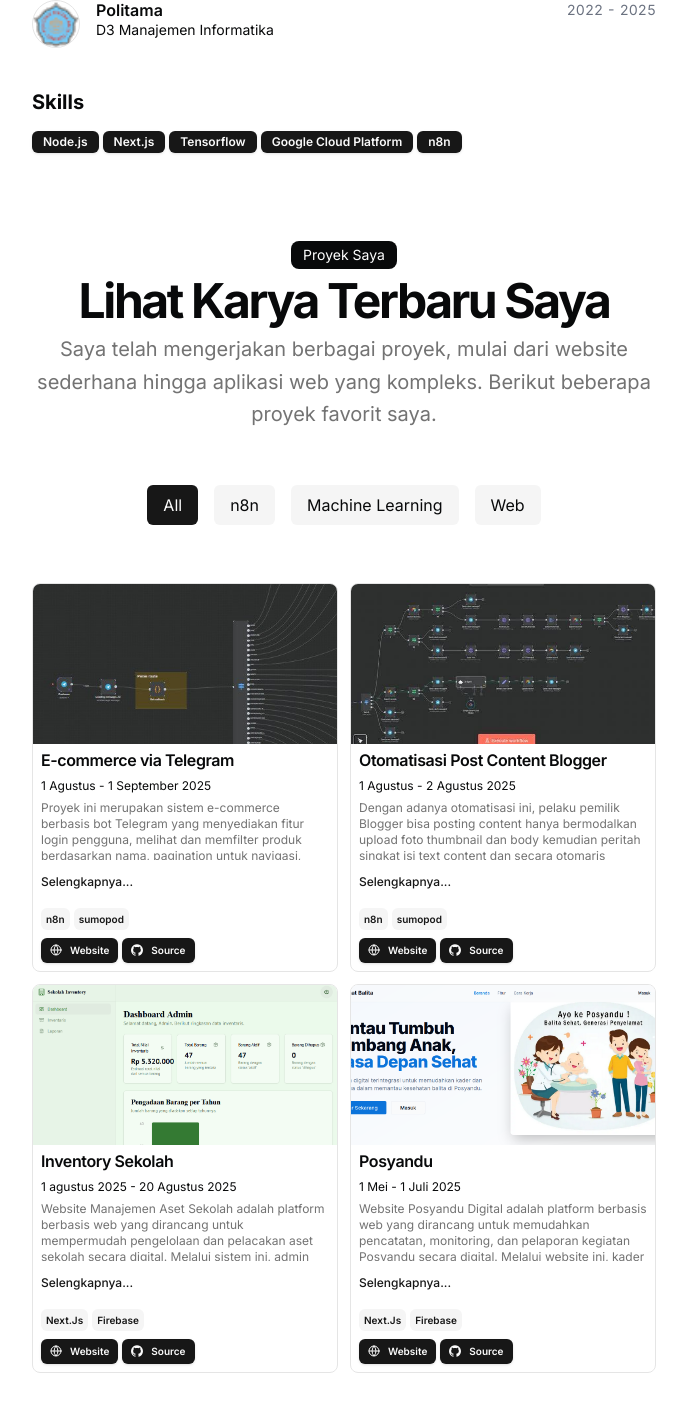
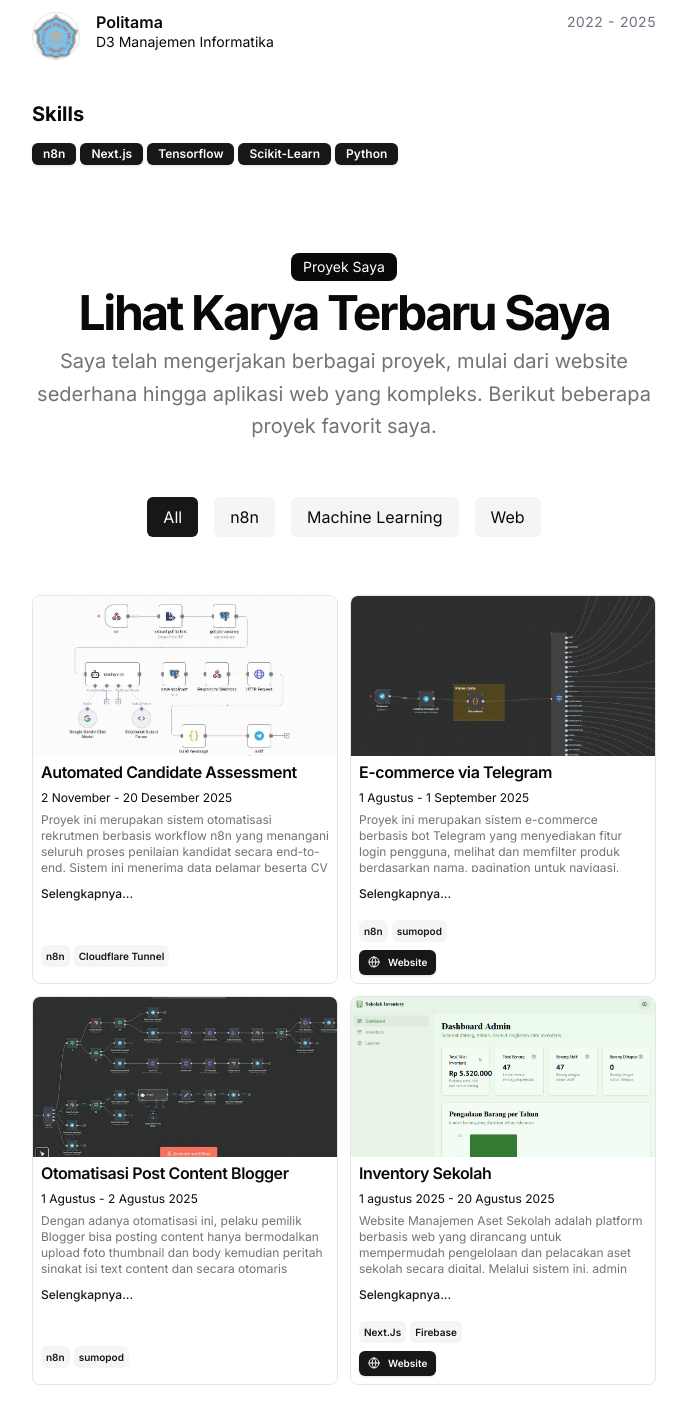
Before and after one commit to ajimaulana123/portfolio, a Next.js app: page / in a window 1280 px wide. Shown: the part 1296-2721 px from the top of the page, without its empty margins (296-983 px from the left). Built offline with nearby package versions, Linux system fonts and the light colour scheme.

Commit message:
UPDATE: project and bio description

```diff
--- a/src/components/navbar.tsx
+++ b/src/components/navbar.tsx
@@ -36,6 +36,7 @@ export default function Navbar() {
               <TooltipTrigger asChild>
                 <Link
                   href={item.href}
+                  target="_blank"
                   className={cn(
                     buttonVariants({ variant: "ghost", size: "icon" }),
                     "size-10 sm:size-12"
@@ -60,6 +61,7 @@ export default function Navbar() {
                 <TooltipTrigger asChild>
                   <Link
                     href={social.url}
+                    target="_blank"
                     className={cn(
                       buttonVariants({ variant: "ghost", size: "icon" }),
                       "size-10 sm:size-12"
--- a/src/components/project-card.tsx
+++ b/src/components/project-card.tsx
@@ -64,6 +64,7 @@ export function ProjectCard({
       <Link
         href={href || "#"}
         className={cn("block cursor-pointer", className)}
+        target="_blank"
       >
         {video && (
           <video
--- a/src/components/resume-card.tsx
+++ b/src/components/resume-card.tsx
@@ -37,7 +37,7 @@ export const ResumeCard = ({
   };
 
   return (
-    <a href={href} className="block cursor-pointer">
+    <a href={href} target="_blank" className="block cursor-pointer">
       <Card className="flex">
         <div className="flex-none">
           <Avatar className="border size-12 m-auto bg-muted-background dark:bg-foreground">
--- a/src/data/resume.tsx
+++ b/src/data/resume.tsx
@@ -9,16 +9,16 @@ export const DATA = {
   location: "Surakarta, Indonesia",
   locationLink: "https://g.co/kgs/AY2Q67h",
   description:
-    "Junior <mark>Full-Stack Developer</mark> dengan pengalaman dalam <mark>Web Development</mark>, <mark>Machine Learning</mark>, dan <mark>Cloud Computing</mark>, <mark>n8n</mark>. Antusias mengembangkan aplikasi berbasis teknologi terbaru untuk memecahkan masalah nyata dan <mark>automatisasi</mark>. Aktif berbagi dan belajar untuk terus berkembang.",
+    "<mark>Full-Stack Developer</mark> dengan pengalaman <mark>1 tahun</mark> serta <mark>5 bulan automation dengan n8n</mark>. Memiliki antusiasme pada bidang <mark>Machine Learning</mark> dan <mark>Cloud Computing</mark> untuk memecahkan berbagai permasalahan nyata.",
   summary:
-    "Fullstack Web Developer dengan pengalaman kurang dari satu tahun dalam membangun website akreditasi, sistem informasi manajemen (SIM), sistem manajemen HRD, company profile, dan website kustom untuk klien freelance menggunakan React.js, Express.js, Next.js, Laravel, dan teknologi modern lainnya. Berpengalaman sebagai cohort Cloud Computing dan Machine Learning di Bangkit Academy, dengan keahlian dalam pengembangan model machine learning menggunakan TensorFlow serta deployment aplikasi di Google Cloud Platform (GCP) melalui Cloud Run. Berhasil mengimplementasikan otomasi workflow menggunakan n8n untuk klien freelance, meningkatkan efisiensi pembuatan konten dan integrasi sistem. Berkomitmen untuk terus mengasah keterampilan di bidang Web Development, Machine Learning, dan Google Cloud Platform.",
+    "Seorang Fullstack Web Developer dan Automation Engineer dengan pengalaman lebih dari 1 tahun menggunakan Next.js serta lebih dari 5 bulan dalam membangun workflow otomatisasi menggunakan n8n. Telah menyelesaikan 10+ proyek yang meliputi pengembangan web, integrasi API, dan sistem automasi. Pernah magang sebagai Fullstack Web Developer Intern di PT Prima Paper Indonesia, serta memiliki pengalaman kerja tambahan di Politeknik Pratama Mulia Surakarta. Juga telah menangani berbagai proyek freelance. Lulusan Bangkit Academy Machine Learning Track, dengan proyek capstone yang meraih peringkat 50 dari 300 peserta, menggunakan Python, TensorFlow, scikit-learn, dan berbagai library pemrosesan data. Berpengalaman pula dalam mengembangkan model machine learning untuk deteksi hoaks di dunia nyata. Dengan kombinasi keahlian di Next.js, n8n, dan machine learning, dikenal sebagai pembelajar cepat yang mampu membangun solusi digital yang efisien, skalabel, dan berdampak.",
   avatarUrl: "/me.jpg",
   skills: [
-    "Node.js",
+    "n8n",
     "Next.js",
     "Tensorflow",
-    "Google Cloud Platform",
-    "n8n"
+    "Scikit-Learn",
+    "Python"
   ],
   navbar: [
     { href: "/", icon: HomeIcon, label: "Home" },
@@ -26,7 +26,7 @@ export const DATA = {
   ],
   contact: {
     email: "aji658911@gmail.com",
-    tel: "+6281234567890",
+    tel: "+6285175434869",
     social: {
       GitHub: {
         name: "GitHub",
@@ -78,7 +78,17 @@ export const DATA = {
   work: [
     {
       company: "Freelance",
-      href: "",
+      badges: [],
+      location: "Remote",
+      title: "Automated Candidate Assessment",
+      logoUrl: "",
+      start: "20 November 2025",
+      end: "20 Desember 2025",
+      description:
+        "Membangun dan mengembangkan workflow n8n untuk mengotomatisasi proses penerimaan kandidat, mulai dari pengumpulan data, analisis CV, penilaian kecocokan, hingga pelaporan hasil.",
+    },
+    {
+      company: "Freelance",
       badges: [],
       location: "Remote",
       title: "E-commerce via Telegram",
@@ -90,7 +100,6 @@ export const DATA = {
     },
      {
       company: "Freelance",
-      href: "",
       badges: [],
       location: "Remote",
       title: "Otomatisasi Post Content Blogger",
@@ -102,7 +111,7 @@ export const DATA = {
     },
     {
       company: "Freelance",
-      href: "",
+      href: "https://sekull-inventory.vercel.app/",
       badges: [],
       location: "Remote",
       title: "Inventory Sekolah",
@@ -114,7 +123,6 @@ export const DATA = {
     },
     {
       company: "Freelance",
-      href: "",
       badges: [],
       location: "Remote",
       title: "Otomatisasi Post Content Wordpress",
@@ -126,7 +134,7 @@ export const DATA = {
     },
     {
       company: "Freelance",
-      href: "",
+      href: "https://meat-commerce-seven.vercel.app/",
       badges: [],
       location: "Remote",
       title: "E-Comerce Daging",
@@ -174,7 +182,6 @@ export const DATA = {
     },
     {
       company: "PT. Prima Paper Indonesia",
-      href: "https://company-profile-production-69d6.up.railway.app/",
       badges: [],
       location: "Hybrid",
       title: "Company Profile & System Management HRD",
@@ -186,7 +193,7 @@ export const DATA = {
     },
     {
       company: "Akreditasi Kampus",
-      href: "http://politama.ac.id/",
+      href: "https://akreditasi-6c3jsmx6f-tamakuz.vercel.app/",
       badges: [],
       location: "On site",
       title: "Akreditasi Jurusan",
@@ -245,8 +252,23 @@ export const DATA = {
   ],
   projects: [
     {
+      title: "Automated Candidate Assessment",
+      dates: "2 November - 20 Desember 2025",
+      active: true,
+      description:
+        "Proyek ini merupakan sistem otomatisasi rekrutmen berbasis workflow n8n yang menangani seluruh proses penilaian kandidat secara end-to-end. Sistem ini menerima data pelamar beserta CV dari website, melakukan konversi CV (PDF) menjadi teks, mengambil data lowongan yang relevan, dan melakukan analisis kecocokan kandidat menggunakan AI berdasarkan kriteria posisi yang dilamar. Hasil analisis kemudian disimpan ke database, CV diunggah ke Supabase Storage, dan sistem mengembalikan status kelulusan kandidat (lolos atau tidak lolos) ke website. Selain itu, workflow juga menghasilkan ringkasan evaluasi serta mengirimkan notifikasi otomatis ke tim HR melalui Telegram. Solusi ini dirancang untuk mempercepat proses screening awal, mengurangi pekerjaan manual HR, dan memastikan proses seleksi berlangsung secara konsisten, efisien, dan dapat di-scale tanpa menambah biaya operasional.",
+      technologies: [
+        "n8n",
+        "Cloudflare Tunnel"
+      ],
+      type: "n8n",
+       links: [
+      ],
+      image: "/ai-hr.png",
+      video: "",
+    },
+    {
       title: "E-commerce via Telegram",
-      href: "",
       dates: "1 Agustus - 1 September 2025",
       active: true,
       description:
@@ -261,19 +283,13 @@ export const DATA = {
           type: "Website",
           href: "https://youtu.be/JrSkkdsUK-0?si=DhsbM4nBx5KjqdGz",
           icon: <Icons.globe className="size-3" />,
-        },
-        {
-          type: "Source",
-          href: "",
-          icon: <Icons.github className="size-3" />,
-        },
+        }
       ],
       image: "/ecommerce-workflow.jpg",
       video: "",
     },
     {
       title: "Otomatisasi Post Content Blogger",
-      href: "",
       dates: "1 Agustus - 2 Agustus 2025",
       active: true,
       description: "Dengan adanya otomatisasi ini, pelaku pemilik Blogger bisa posting content hanya bermodalkan upload foto thumbnail dan body kemudian peritah singkat isi text content dan secara otomaris content tersebut terbit diakun pemilik Blogger.",
@@ -283,16 +299,6 @@ export const DATA = {
       ],
       type: "n8n",
        links: [
-        {
-          type: "Website",
-          href: "",
-          icon: <Icons.globe className="size-3" />,
-        },
-        {
-          type: "Source",
-          href: "https://github.com/ajimaulana123/n8n-template/blob/main/auto%20post%20blogger%20with%20telegram.json",
-          icon: <Icons.github className="size-3" />,
-        },
       ],
       image: "/n8n-wordperss.jpg",
       video: "",
@@ -314,12 +320,7 @@ export const DATA = {
           type: "Website",
           href: "https://sekull-inventory.vercel.app",
           icon: <Icons.globe className="size-3" />,
-        },
-        {
-          type: "Source",
-          href: "",
-          icon: <Icons.github className="size-3" />,
-        },
+        }
       ],
       image: "/inventory-sekull.png",
       video: "",
@@ -339,13 +340,8 @@ export const DATA = {
       links: [
         {
           type: "Website",
-          href: "https://marble-theta.vercel.app/",
+          href: "https://posyandu-9jko.vercel.app/",
           icon: <Icons.globe className="size-3" />,
-        },
-        {
-          type: "Source",
-          href: "",
-          icon: <Icons.github className="size-3" />,
         },
       ],
       image: "/posyandu.png",
@@ -368,12 +364,7 @@ export const DATA = {
           type: "Website",
           href: "https://meat-commerce-seven.vercel.app/",
           icon: <Icons.globe className="size-3" />,
-        },
-        {
-          type: "Source",
-          href: "",
-          icon: <Icons.github className="size-3" />,
-        },
+        }
       ],
       image: "/meat-e-commerce.png",
       video: "",
@@ -395,12 +386,7 @@ export const DATA = {
           type: "Website",
           href: "https://marble-theta.vercel.app/",
           icon: <Icons.globe className="size-3" />,
-        },
-        {
-          type: "Source",
-          href: "",
-          icon: <Icons.github className="size-3" />,
-        },
+        }
       ],
       image: "/marble.png",
       video: "",
@@ -414,7 +400,6 @@ export const DATA = {
         "Dengan adanya website ini, pelaku pemilik warung bisa mencatat informasi barang yang dijual melalui halaman dashboard yang mudah digunakan. Di dalam dashboard ini, mereka dapat menambahkan, mengedit, dan menghapus data barang, termasuk stok, harga, dan kategori. Selain itu, tersedia fitur pencatatan penjualan harian yang otomatis tersimpan, sehingga pemilik warung bisa melihat laporan penjualan secara mingguan atau bulanan dalam bentuk grafik maupun tabel, untuk membantu pengambilan keputusan yang lebih akurat dan efisien.",
       technologies: [
         "React",
-        "Express",
         "Supabase"
       ],
       type: "Web",
@@ -423,11 +408,6 @@ export const DATA = {
           type: "Website",
           href: "https://warung-digital-kasir-oom.vercel.app/",
           icon: <Icons.globe className="size-3" />,
-        },
-        {
-          type: "Source",
-          href: "",
-          icon: <Icons.github className="size-3" />,
         }
       ],
       image: "/kasir-digital.png",
@@ -446,16 +426,6 @@ export const DATA = {
       ],
       type: "n8n",
        links: [
-        {
-          type: "Website",
-          href: "",
-          icon: <Icons.globe className="size-3" />,
-        },
-        {
-          type: "Source",
-          href: "https://github.com/ajimaulana123/n8n-template/blob/main/auto%20post%20wordpress%20with%20telegram.json",
-          icon: <Icons.github className="size-3" />,
-        },
       ],
       image: "/n8n-wordperss.jpg",
       video: "",
@@ -477,12 +447,7 @@ export const DATA = {
           type: "Website",
           href: "https://karak-iota.vercel.app/",
           icon: <Icons.globe className="size-3" />,
-        },
-        {
-          type: "Source",
-          href: "https://github.com/ajimaulana123/karak",
-          icon: <Icons.github className="size-3" />,
-        },
+        }
       ],
       image: "/umkm.png",
       video: "",
@@ -504,12 +469,7 @@ export const DATA = {
           type: "Website",
           href: "https://official-hofe-website.vercel.app/",
           icon: <Icons.globe className="size-3" />,
-        },
-        {
-          type: "Source",
-          href: "https://github.com/ajimaulana123/official-HOFE-website",
-          icon: <Icons.github className="size-3" />,
-        },
+        }
       ],
       image: "/official-web-hofe.png",
       video: "",
@@ -531,19 +491,14 @@ export const DATA = {
           type: "Website",
           href: "https://ppid-solo.vercel.app/",
           icon: <Icons.globe className="size-3" />,
-        },
-        {
-          type: "Source",
-          href: "https://github.com/ajimaulana123/ppid-solo",
-          icon: <Icons.github className="size-3" />,
-        },
+        }
       ],
       image: "/ppid-solo.png",
       video: "",
     },
     {
       title: "System Management HRD",
-      href: "https://sim-hrd-pt-ppi.up.railway.app/",
+      href: "#",
       dates: "1 Februari - Present",
       active: true,
       description:
@@ -553,18 +508,13 @@ export const DATA = {
       ],
       type: "Web",
       links: [
-        {
-          type: "Website",
-          href: "https://sim-hrd-pt-ppi.up.railway.app/",
-          icon: <Icons.globe className="size-3" />,
-        },
       ],
       image: "/sim-hrd-pt-ppi.png",
       video: "",
     },
     {
       title: "Company Profile",
-      href: "https://company-profile-production-69d6.up.railway.app/",
+      href: "#",
       dates: "1 Februari - Present",
       active: true,
       description:
@@ -574,18 +524,13 @@ export const DATA = {
       ],
       type: "Web",
       links: [
-        {
-          type: "Website",
-          href: "https://company-profile-production-69d6.up.railway.app/",
-          icon: <Icons.globe className="size-3" />,
-        },
       ],
       image: "/company-profile-pt-ppi.png",
       video: "",
     },
     {
       title: "HOFE - Hoax Detection For Everyone",
-      href: "https://official-hofe-website.vercel.app/",
+      href: "#",
       dates: "November 2024 - Desember 2024",
       active: true,
       description:
@@ -602,16 +547,6 @@ export const DATA = {
       ],
       type: "Machine Learning",
       links: [
-        {
-          type: "Website",
-          href: "https://hofe-web-app-production.up.railway.app/login",
-          icon: <Icons.globe className="size-3" />,
-        },
-        {
-          type: "Source",
-          href: "https://github.com/ajimaulana123/hofe-web-app",
-          icon: <Icons.github className="size-3" />,
-        },
       ],
       image: "/hofe.png",
       video: "",
@@ -634,12 +569,7 @@ export const DATA = {
           type: "Website",
           href: "https://akreditasi-6c3jsmx6f-tamakuz.vercel.app/",
           icon: <Icons.globe className="size-3" />,
-        },
-        {
-          type: "Source",
-          href: "https://github.com/ajimaulana123/akreditasi-mi",
-          icon: <Icons.github className="size-3" />,
-        },
+        }
       ],
       image: "/akreditasi-mi.png",
       video: "",
@@ -661,12 +591,7 @@ export const DATA = {
           type: "Website",
           href: "https://media-editor-bay.vercel.app/",
           icon: <Icons.globe className="size-3" />,
-        },
-        {
-          type: "Source",
-          href: "https://github.com/ajimaulana123/media-editor",
-          icon: <Icons.github className="size-3" />,
-        },
+        }
       ],
       image: "/media-editor.png",
       video: "",
@@ -684,14 +609,13 @@ export const DATA = {
       ],
       type: "Web",
       links: [
-
       ],
       image: "/arsip-dokumen.png",
       video: "",
     },
     {
       title: "Sistem pencatatan slip gaji dokter",
-      href: "",
+      href: "https://finance-64nw.vercel.app/",
       dates: "Januari 2025",
       active: true,
       description:
@@ -703,7 +627,11 @@ export const DATA = {
       ],
       type: "Web",
       links: [
-
+         {
+          type: "Website",
+          href: "https://finance-64nw.vercel.app/",
+          icon: <Icons.globe className="size-3" />,
+        }
       ],
       image: "/sistem-pendapatan-dokter.png",
       video: "",
```
Also changed, not shown: public/ai-hr.png (added), 1 other file (tests, documents, lock files or other folders).
